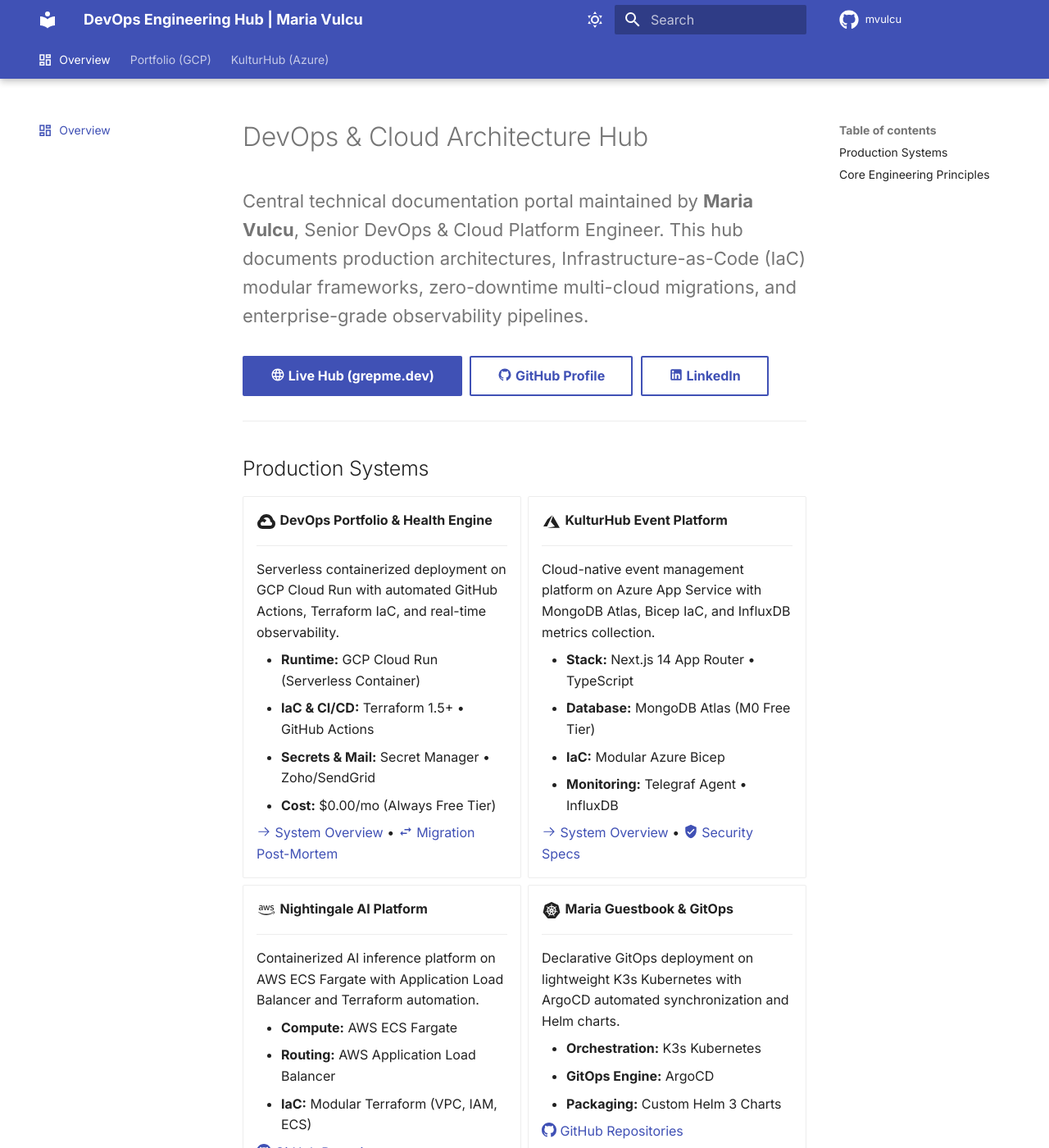
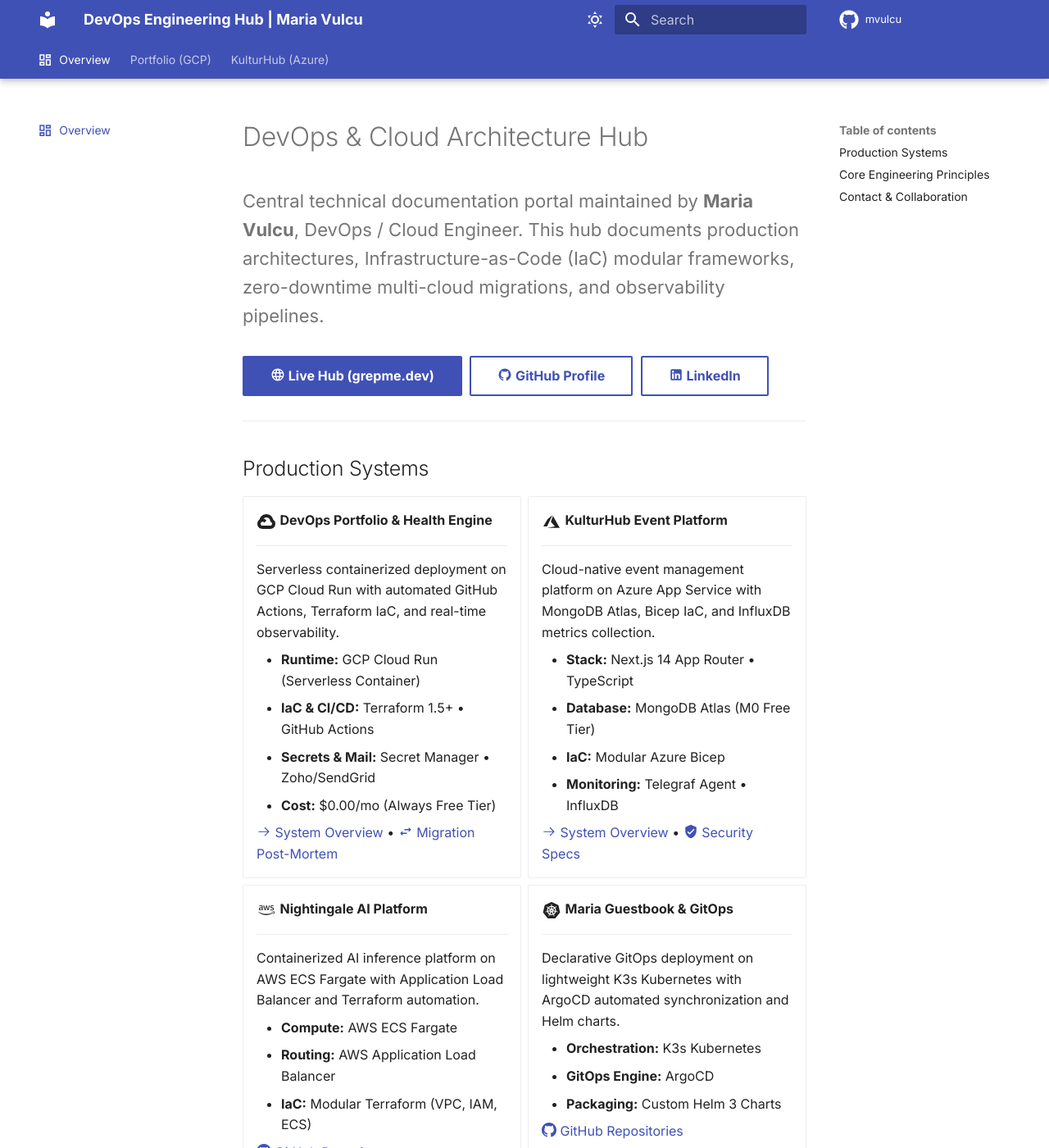
Before and after one commit to mvulcu/devops-portfolio-docs, an MkDocs documentation site: the page built from docs/index.md, in a window 1280 px wide and 1400 px high. Shown: the whole window at 82% size. Built offline with MkDocs 1.6.1 and Material for MkDocs 9.7.7, drawn with Linux system fonts in a browser that asks for light colours; some of the changed text lies outside the part shown.

Commit message:
fix(docs): remove duplicate footer and correct title to DevOps / Cloud Engineer

```diff
--- a/docs/index.md
+++ b/docs/index.md
@@ -7,8 +7,8 @@
 # DevOps & Cloud Architecture Hub
 
 <div class="hero-lead" markdown>
-Central technical documentation portal maintained by **Maria Vulcu**, Senior DevOps & Cloud Platform Engineer.
-This hub documents production architectures, Infrastructure-as-Code (IaC) modular frameworks, zero-downtime multi-cloud migrations, and enterprise-grade observability pipelines.
+Central technical documentation portal maintained by **Maria Vulcu**, DevOps / Cloud Engineer.
+This hub documents production architectures, Infrastructure-as-Code (IaC) modular frameworks, zero-downtime multi-cloud migrations, and observability pipelines.
 </div>
 
 [:material-web: Live Hub (grepme.dev)](https://grepme.dev){ .md-button .md-button--primary }
@@ -78,18 +78,16 @@
 ## Core Engineering Principles
 
 !!! info "Operational & Architectural Baseline"
-    Every system documented in this hub adheres to core Staff SRE principles:
+    Every system documented in this hub adheres to core engineering principles:
 
     1. **Strict Infrastructure as Code:** All infrastructure is versioned and applied via Terraform or Azure Bicep (zero click-ops).
     2. **Secret Isolation:** No plain-text secrets in source code or Docker layers; runtime injection via Secret Manager and environment variables.
     3. **Observability by Design:** Health check endpoints (`/api/health`), structured logging, and automated metric ingestion.
     4. **FinOps Discipline:** High-availability architectures optimized for cost efficiency and strict free-tier resource bounds.
 
-<div class="footer-container" markdown>
+---
+
+## Contact & Collaboration
 
 Have questions about these systems or looking to collaborate?
 Reach out at **[ping@grepme.dev](mailto:ping@grepme.dev)** or connect on **[LinkedIn](https://www.linkedin.com/in/mariavulcu)**.
-
-<small>&copy; 2026 Maria Vulcu &bull; Senior DevOps &amp; Cloud Platform Engineer</small>
-
-</div>
--- a/docs/stylesheets/extra.css
+++ b/docs/stylesheets/extra.css
@@ -5,13 +5,7 @@
   text-align: center;
 }
 
-/* Subtle Hero container */
-.hero-container {
-  padding: 1.5rem 0 1rem 0;
-  margin-bottom: 1.5rem;
-  border-bottom: 1px solid var(--md-default-fg-color--lightest);
-}
-
+/* Hero Lead text */
 .hero-lead {
   font-size: 1.1rem;
   line-height: 1.6;
@@ -55,11 +49,3 @@
 .md-typeset pre > code {
   font-family: "JetBrains Mono", SFMono-Regular, Consolas, Menlo, monospace;
 }
-
-/* Footer Section */
-.footer-container {
-  margin-top: 3.5rem;
-  padding-top: 1.5rem;
-  border-top: 1px solid var(--md-default-fg-color--lightest);
-  text-align: center;
-}
--- a/mkdocs.yml
+++ b/mkdocs.yml
@@ -130,4 +130,4 @@
     - "Engineering Retrospective": kulturHub/learning.md
 
 copyright: |
-  &copy; 2026 Maria Vulcu &bull; Senior DevOps &amp; Cloud Platform Engineering
+  &copy; 2026 Maria Vulcu &bull; DevOps / Cloud Engineer
```
